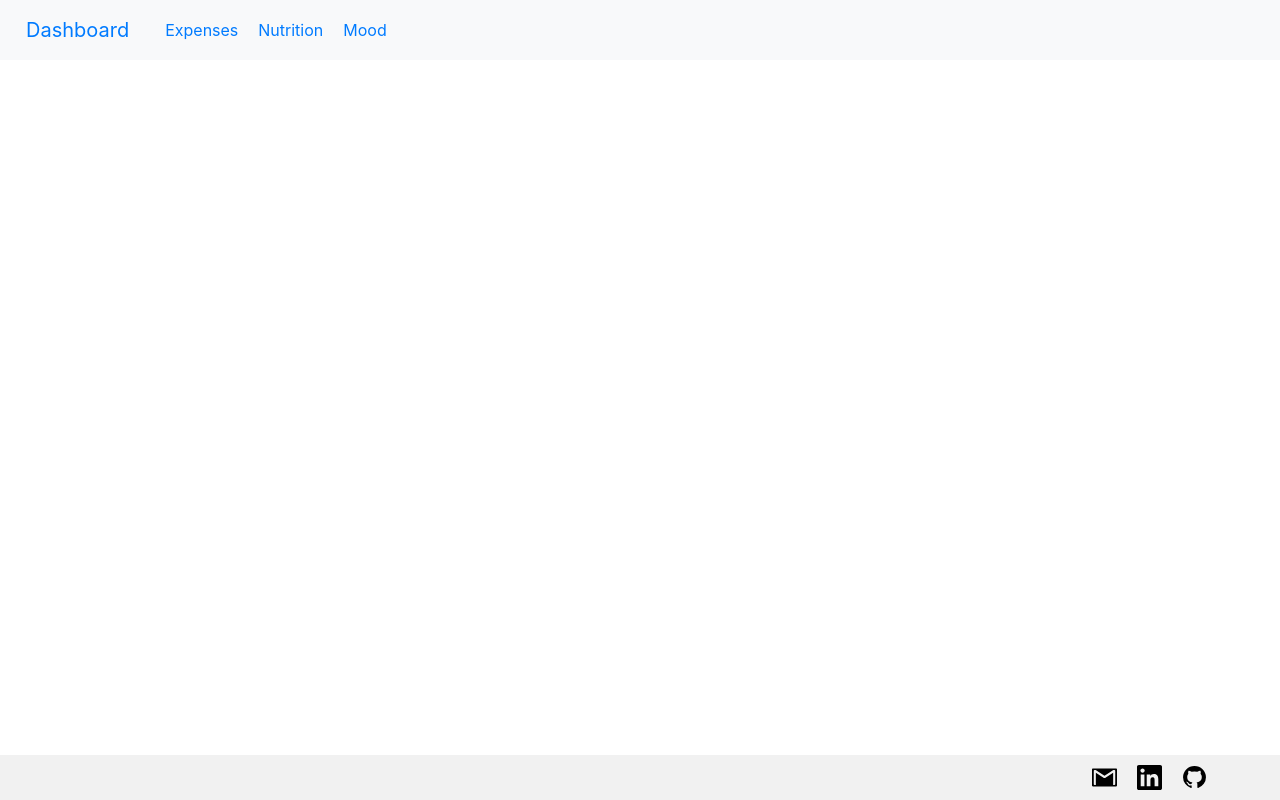
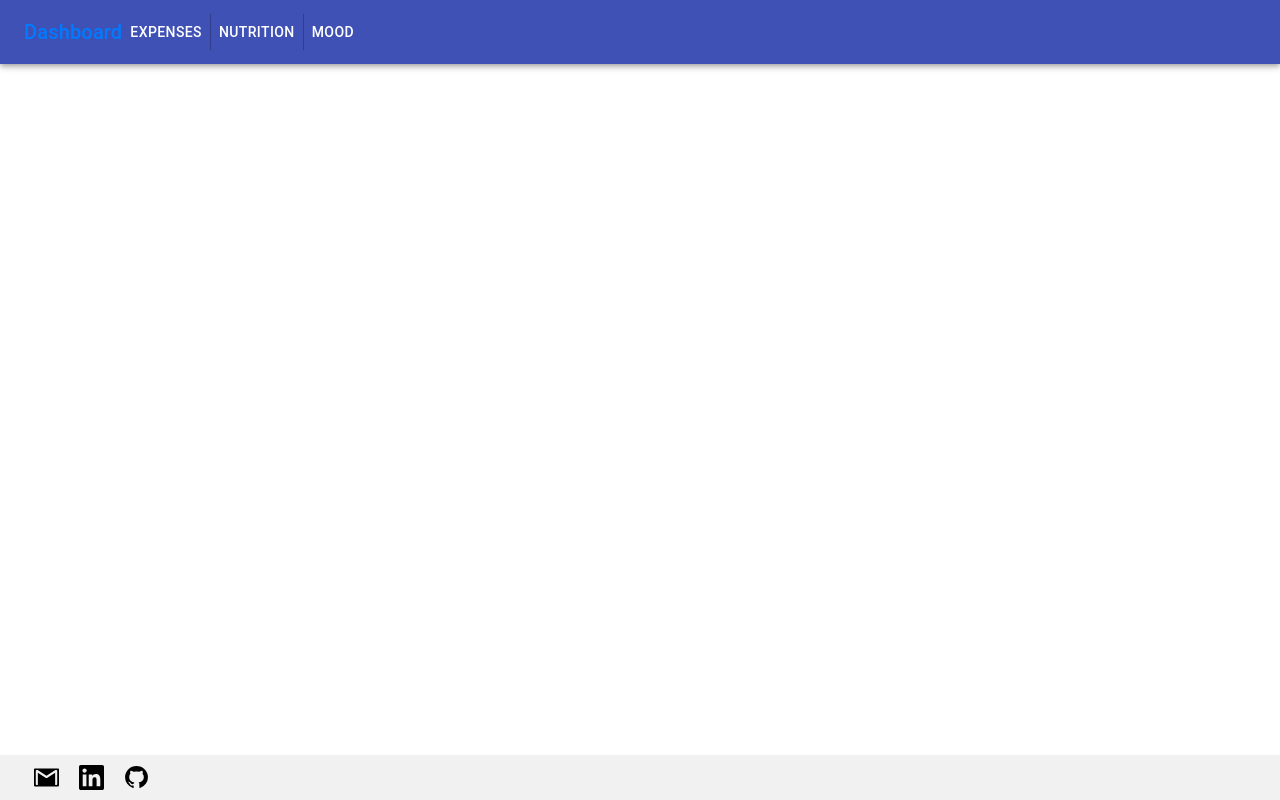
Before and after one commit to sndacq/dashboard-ui, a React (Create React App) app: page /list in a window 1280 px wide. Built offline with nearby package versions, Linux system fonts and the light colour scheme.

Commit message:
Added ListTable component Updated react-bootstrap components to material-ui

```diff
--- a/src/components/Expenses.js
+++ b/src/components/Expenses.js
@@ -1,10 +1,20 @@
-import React, { useEffect } from 'react';
+import React from 'react';
+// import { Switch, Route } from "react-router-dom";
+
+import ListTable from './ListTable';
+
 
 function Expenses () {
     return (
-        <div>
-            <p>expenses</p>
-        </div>
+        <ListTable data={data}/>
+        // <Switch>
+        //     <Route path="/list">
+        //         <ListTable data={data}/>
+        //     </Route>
+        //     <Route path="/calendar">
+        //         <p>calendar view</p>
+        //     </Route>
+        // </Switch>
     );
 }
 
--- a/src/components/Footer.js
+++ b/src/components/Footer.js
@@ -1,5 +1,7 @@
 import React from 'react';
-import { Container, Row, Col } from 'react-bootstrap';
+
+import Grid from '@material-ui/core/Grid';
+import Container from '@material-ui/core/Container';
 
 import githubLogo from '../static/github.svg';
 import emailLogo from '../static/email.svg';
@@ -7,10 +9,9 @@ import linkedinLogo from '../static/linkedin.svg';
 
 function Footer () {
     return(
-        <Container className="footer" fluid>
-            <Row>
-                <Col sm={10}/>
-                <Col sm={2}>
+        <Container maxWidth="lg" className="footer">
+            <Grid sm={10}/>
+            <Grid sm={2}>
                 <a href="mailto:seandacquel@gmail.com">
                     <img src={emailLogo} className="logo" alt="email"/>
                 </a>
@@ -24,8 +25,7 @@ function Footer () {
                     rel="noopener noreferrer">
                     <img src={githubLogo} className="logo" alt="github" />
                 </a>
-                </Col>
-            </Row>
+            </Grid>
         </Container>
     );
 }
--- a/src/components/Header.js
+++ b/src/components/Header.js
@@ -1,22 +1,32 @@
 import React from "react";
 import { Link } from 'react-router-dom';
-import { Navbar, Nav } from "react-bootstrap";
+
+import {Typography, AppBar, Toolbar, ButtonGroup, Button} from '@material-ui/core';
+
 
 function Header() {
     return (
-        <Navbar bg="light" expand="lg">
-        <Navbar.Brand>
-            <Link className="link" to="/">Dashboard</Link>
-        </Navbar.Brand>
-        <Navbar.Toggle aria-controls="basic-navbar-nav" />
-        <Navbar.Collapse id="basic-navbar-nav">
-            <Nav className="mr-auto">
-                <Link className="link" to="/expenses">Expenses</Link>
-                <Link className="link" to="/nutrition">Nutrition</Link>
-                <Link className="link" to="/mood">Mood</Link>
-            </Nav>
-        </Navbar.Collapse>
-        </Navbar>
+        <AppBar position="static">
+            <Toolbar>
+            <Link to="/">
+                <Typography variant="h6" color="inherit">
+                    Dashboard
+                </Typography>
+            </Link>
+
+            <ButtonGroup variant="text" color="inherit" aria-label="text primary button group">
+                <Button component={Link} to="/expenses">
+                    Expenses
+                </Button>
+                <Button component={Link} to="/nutrition">
+                    Nutrition
+                </Button>
+                <Button component={Link} to="/mood">
+                    Mood
+                </Button>
+            </ButtonGroup>
+            </Toolbar>
+        </AppBar>
     );
 }
 
--- /dev/null
+++ b/src/components/ListTable.js
@@ -0,0 +1,45 @@
+import React from 'react';
+import Table from '@material-ui/core/Table';
+import TableBody from '@material-ui/core/TableBody';
+import TableCell from '@material-ui/core/TableCell';
+import TableContainer from '@material-ui/core/TableContainer';
+import TableHead from '@material-ui/core/TableHead';
+import TableRow from '@material-ui/core/TableRow';
+import Paper from '@material-ui/core/Paper';
+
+function ListTable (props) {
+    return (
+        <TableContainer component={Paper}>
+            <Table striped bordered hover variant="dark">
+                <TableHead>
+                    <TableRow>
+                        <TableCell> Date </TableCell>
+                        <TableCell> Expense Type </TableCell>
+                        <TableCell> Amount </TableCell>
+                        <TableCell> Account </TableCell>
+                        <TableCell> Category </TableCell>
+                    </TableRow>
+                </TableHead>
+                <TableBody>
+                    <ListItem data={props.data}/>
+                </TableBody>
+            </Table>
+        </TableContainer>
+    );
+
+}
+
+function ListItem (props){
+    const listItems = props.data.map((entry) =>
+        <TableRow>
+            <TableCell> {entry.date} </TableCell>
+            <TableCell> {entry.expense_type} </TableCell>
+            <TableCell> {entry.amount} </TableCell>
+            <TableCell> {entry.account} </TableCell>
+            <TableCell> {entry.category} </TableCell>
+        </TableRow>
+    );
+    return listItems;
+}
+
+export default ListTable;
```
Also changed, not shown: src/api/ExpenseApi.js (renamed from src/containers/ExpenseApi.js). Lines whose indentation alone changed are shown as unchanged.
